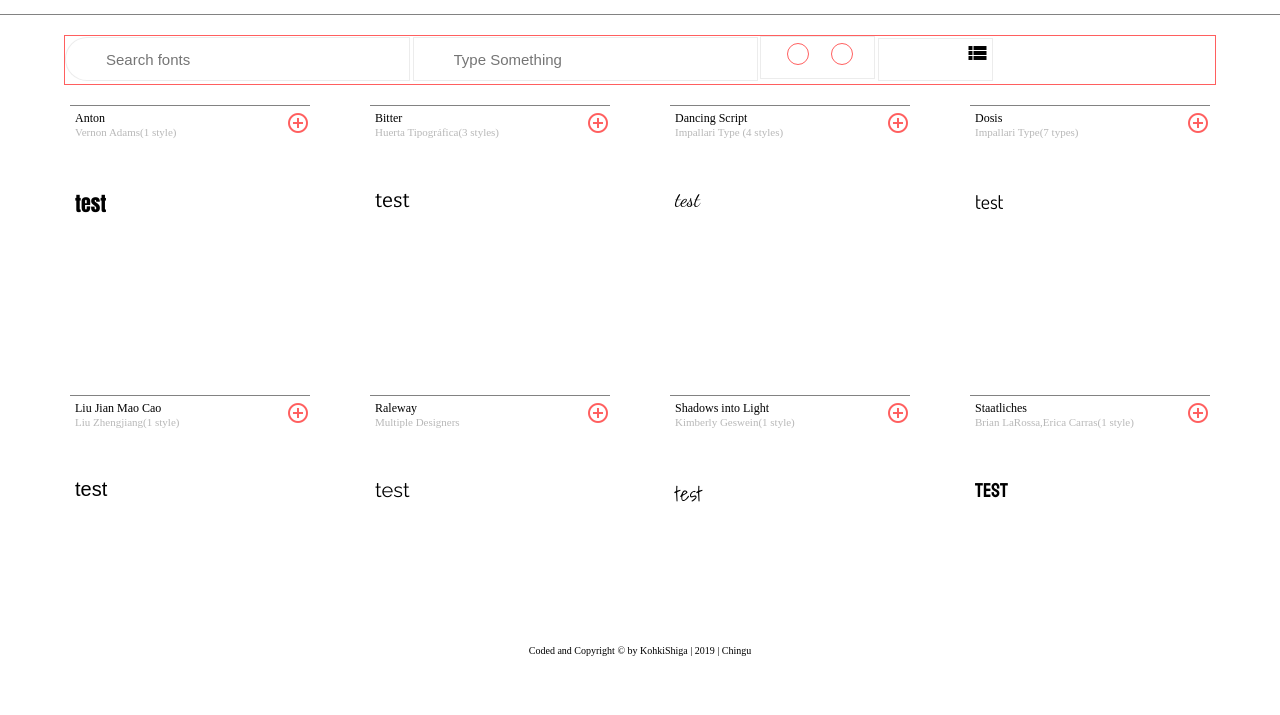
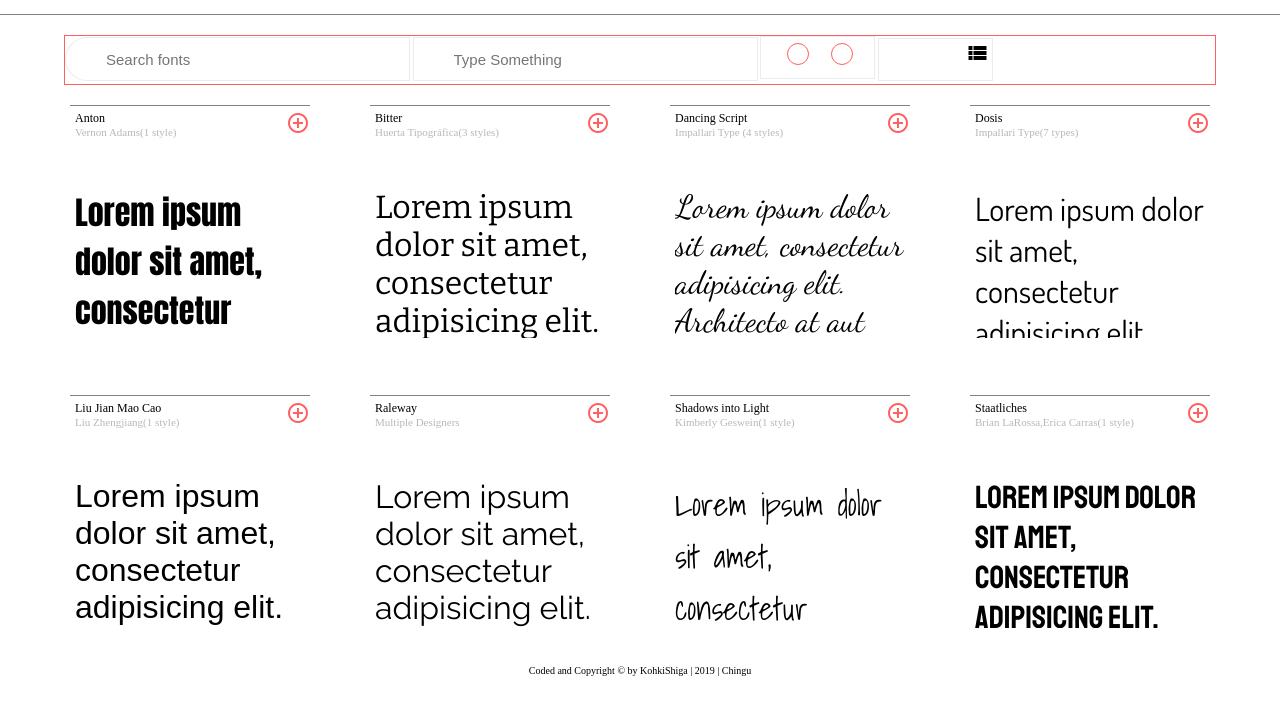
Before and after one commit to Saggitarie/Google-Fonts-App, a website: page index.html in a window 1280 px wide. Shown: the part 55-770 px from the top of the page. Drawn offline with nearby package versions, Linux system fonts and the light colour scheme; a web font is replaced by a local one.

Commit message:
Implement a way to handle overflow from sample text in font cards, as the font size is adjustable #16
Done

```diff
--- a/index.html
+++ b/index.html
@@ -59,7 +59,7 @@
           </div>
           <p class="card__name">Anton</p>
           <p class="card__creator">Vernon Adams(1 style)</p>
-          <p class="card__sample-text card__family--anton">test</p>
+          <p class="card__sample-text card__family--anton">Lorem ipsum dolor sit amet, consectetur adipisicing elit. Architecto at aut cum dicta dolorum facere ipsa iure minima molestiae</p>
         </div>
       </div>
       <div class="col-1-of-4">
@@ -71,7 +71,7 @@
           </div>
           <p class="card__name">Bitter</p>
           <p class="card__creator">Huerta Tipográfica(3 styles)</p>
-          <p class="card__sample-text card__family--bitter">test</p>
+          <p class="card__sample-text card__family--bitter">Lorem ipsum dolor sit amet, consectetur adipisicing elit. Architecto at aut cum dicta dolorum facere ipsa iure minima molestiae</p>
         </div>
       </div>
       <div class="col-1-of-4">
@@ -83,7 +83,7 @@
           </div>
           <p class="card__name">Dancing Script</p>
           <p class="card__creator">Impallari Type (4 styles)</p>
-          <p class="card__sample-text card__family--dancing-script">test</p>
+          <p class="card__sample-text card__family--dancing-script">Lorem ipsum dolor sit amet, consectetur adipisicing elit. Architecto at aut cum dicta dolorum facere ipsa iure minima molestiae</p>
         </div>
       </div>
       <div class="col-1-of-4">
@@ -95,7 +95,7 @@
           </div>
           <p class="card__name">Dosis</p>
           <p class="card__creator">Impallari Type(7 types)</p>
-          <p class="card__sample-text card__family--dosis">test</p>
+          <p class="card__sample-text card__family--dosis">Lorem ipsum dolor sit amet, consectetur adipisicing elit. Architecto at aut cum dicta dolorum facere ipsa iure minima molestiae</p>
         </div>
       </div>
     </div>
@@ -109,7 +109,7 @@
           </div>
           <p class="card__name">Liu Jian Mao Cao</p>
           <p class="card__creator">Liu Zhengjiang(1 style)</p>
-          <p class="card__sample-text card__family--ljmc">test</p>
+          <p class="card__sample-text card__family--ljmc">Lorem ipsum dolor sit amet, consectetur adipisicing elit. Architecto at aut cum dicta dolorum facere ipsa iure minima molestiae</p>
         </div>
       </div>
       <div class="col-1-of-4">
@@ -121,7 +121,7 @@
           </div>
           <p class="card__name">Raleway</p>
           <p class="card__creator">Multiple Designers</p>
-          <p class="card__sample-text card__family--raleway">test</p>
+          <p class="card__sample-text card__family--raleway">Lorem ipsum dolor sit amet, consectetur adipisicing elit. Architecto at aut cum dicta dolorum facere ipsa iure minima molestiae</p>
         </div>
       </div>
       <div class="col-1-of-4">
@@ -133,7 +133,7 @@
           </div>
           <p class="card__name">Shadows into Light</p>
           <p class="card__creator">Kimberly Geswein(1 style)</p>
-          <p class="card__sample-text card__family--shadows-into-light">test</p>
+          <p class="card__sample-text card__family--shadows-into-light">Lorem ipsum dolor sit amet, consectetur adipisicing elit. Architecto at aut cum dicta dolorum facere ipsa iure minima molestiae</p>
         </div>
       </div>
       <div class="col-1-of-4">
@@ -145,12 +145,12 @@
           </div>
           <p class="card__name">Staatliches</p>
           <p class="card__creator">Brian LaRossa,Erica Carras(1 style)</p>
-          <p class="card__sample-text card__family--staatliches">test</p>
+          <p class="card__sample-text card__family--staatliches">Lorem ipsum dolor sit amet, consectetur adipisicing elit. Architecto at aut cum dicta dolorum facere ipsa iure minima molestiae</p>
         </div>
       </div>
     </div>
   </main>
-  <footer class="footer u-margin-bottom-medium">
+  <footer class="footer u-margin-top-small u-margin-bottom-medium">
     <p>Coded and Copyright &copy; by KohkiShiga | 2019 | Chingu</p>
   </footer>
 
--- a/sass/base/_utilities.scss
+++ b/sass/base/_utilities.scss
@@ -1,11 +1,24 @@
 .u-margin-bottom-big {
-  margin-bottom: 8rem
+  margin-bottom: 8rem;
 }
 
 .u-margin-bottom-medium {
-  margin-bottom: 4rem
+  margin-bottom: 4rem;
 }
 
 .u-margin-bottom-small {
-  margin-bottom: 2rem
+  margin-bottom: 2rem;
 }
+
+
+.u-margin-top-big {
+  margin-top: 8rem;
+}
+
+.u-margin-top-medium {
+  margin-top: 4rem;
+}
+
+.u-margin-top-small {
+  margin-top: 2rem;
+}
--- a/sass/components/_card.scss
+++ b/sass/components/_card.scss
@@ -22,8 +22,10 @@
   }
 
   &__sample-text {
-    font-size: 200%;
+    font-size: 320%;
+    height:15rem;
     margin-top: 5rem;
+    overflow: scroll;
   }
 
   &__family {
```
Also changed, not shown: css/style.css.
